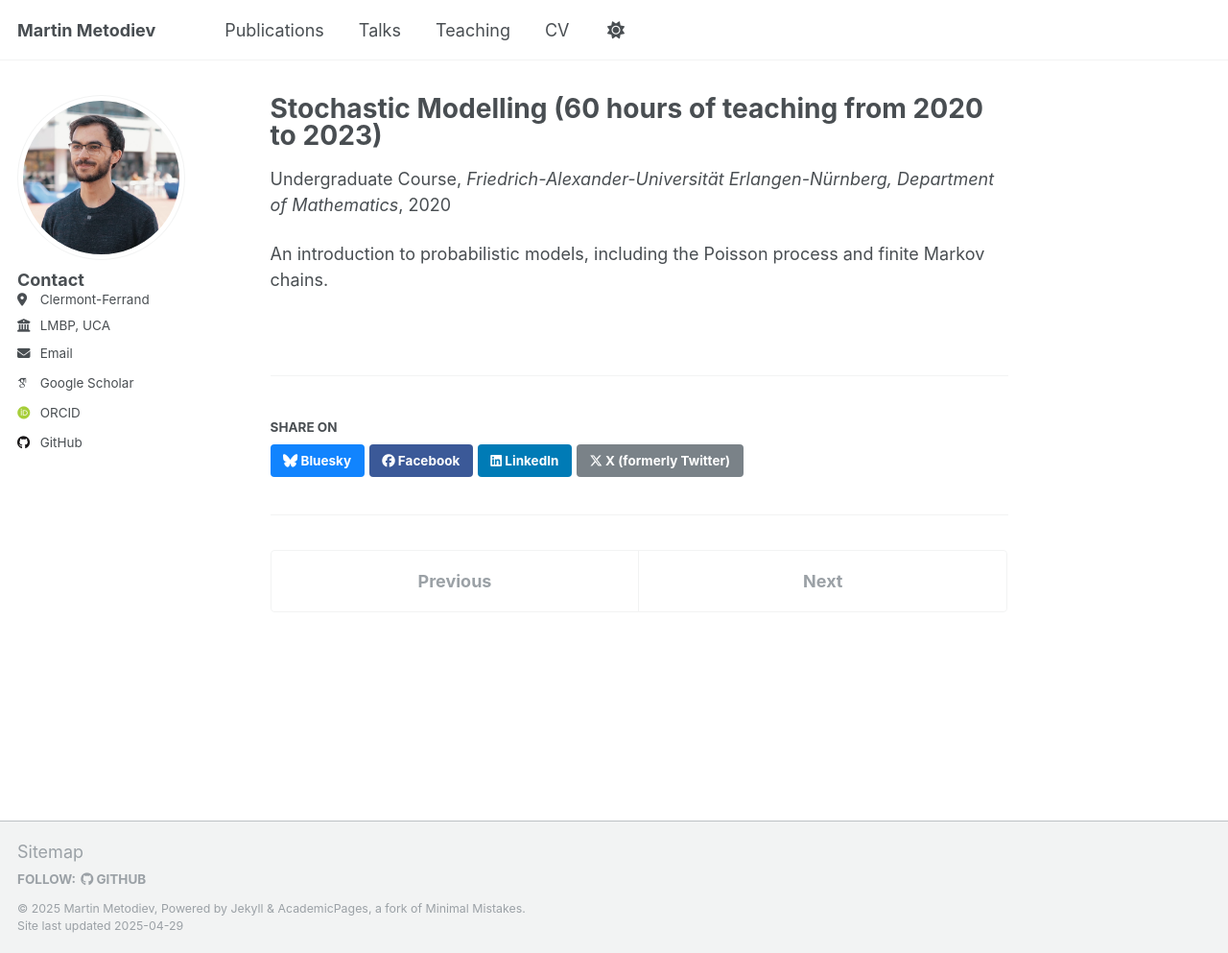
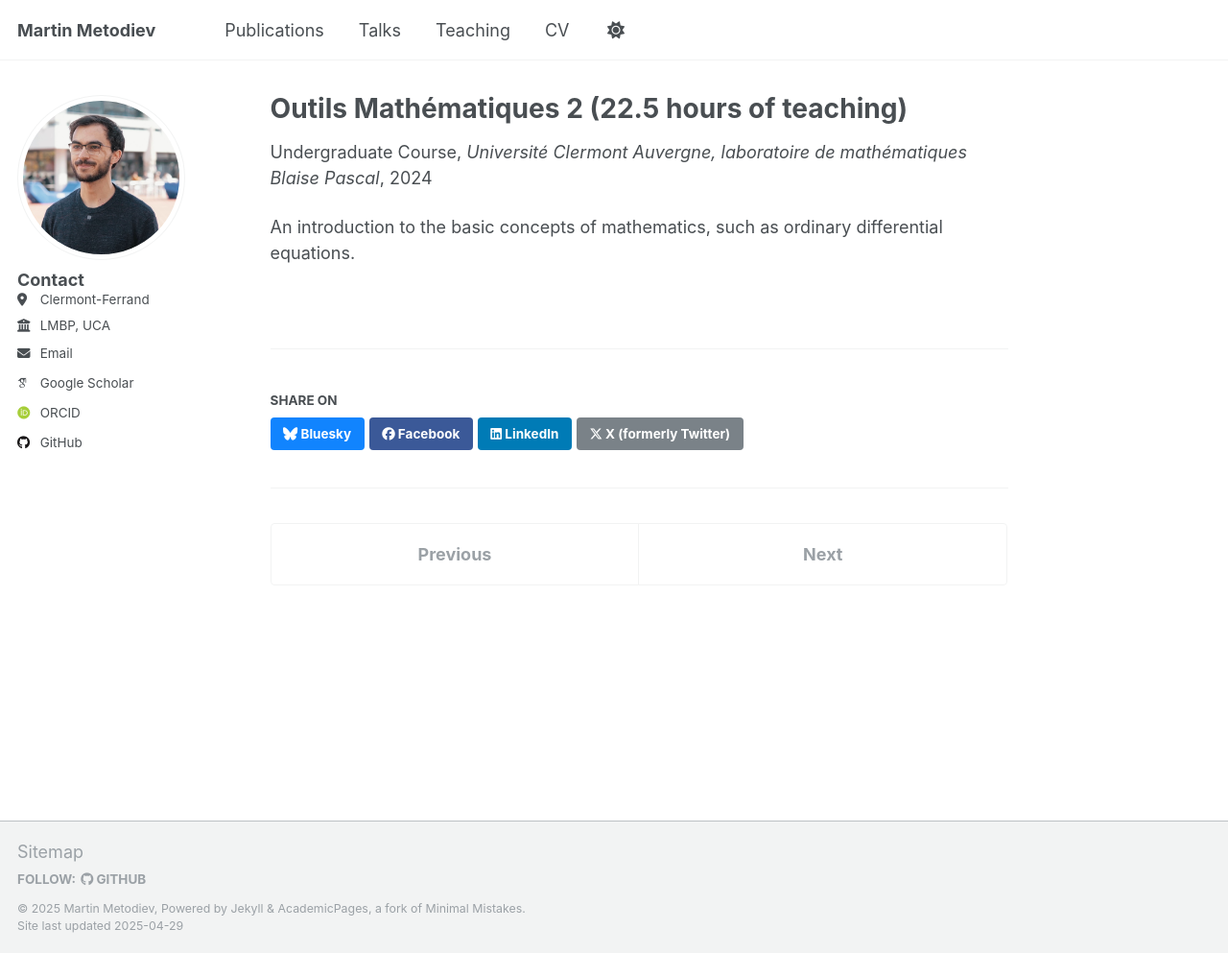
Before and after one commit to m-metodiev/m-metodiev.github.io, a Jekyll site: the page built from _teaching/2015-spring-teaching-3.md, in a window 1280 px wide and 993 px high. Shown: the whole window at 96% size. Built offline with Jekyll 4.4.1, drawn with Linux system fonts in a browser that asks for light colours; some web fonts are replaced.

Commit message:
Update 2015-spring-teaching-3.md

```diff
--- a/_teaching/2015-spring-teaching-3.md
+++ b/_teaching/2015-spring-teaching-3.md
@@ -1,11 +1,11 @@
 ---
-title: "Stochastic Modelling (60 hours of teaching from 2020 to 2023)"
+title: "Outils Mathématiques 2 (22.5 hours of teaching)"
 collection: teaching
 type: "Undergraduate Course"
 permalink: /teaching/2015-spring-teaching-1
-venue: "Friedrich-Alexander-Universität Erlangen-Nürnberg, Department of Mathematics"
-date: 2020-09-01
-location: "Erlangen, Germany"
+venue: "Université Clermont Auvergne, laboratoire de mathématiques Blaise Pascal"
+date: 2024-02-01
+location: "Clermont-Ferrand, France"
 ---
 
-An introduction to probabilistic models, including the Poisson process and finite Markov chains.
+An introduction to the basic concepts of mathematics, such as ordinary differential equations.
```
